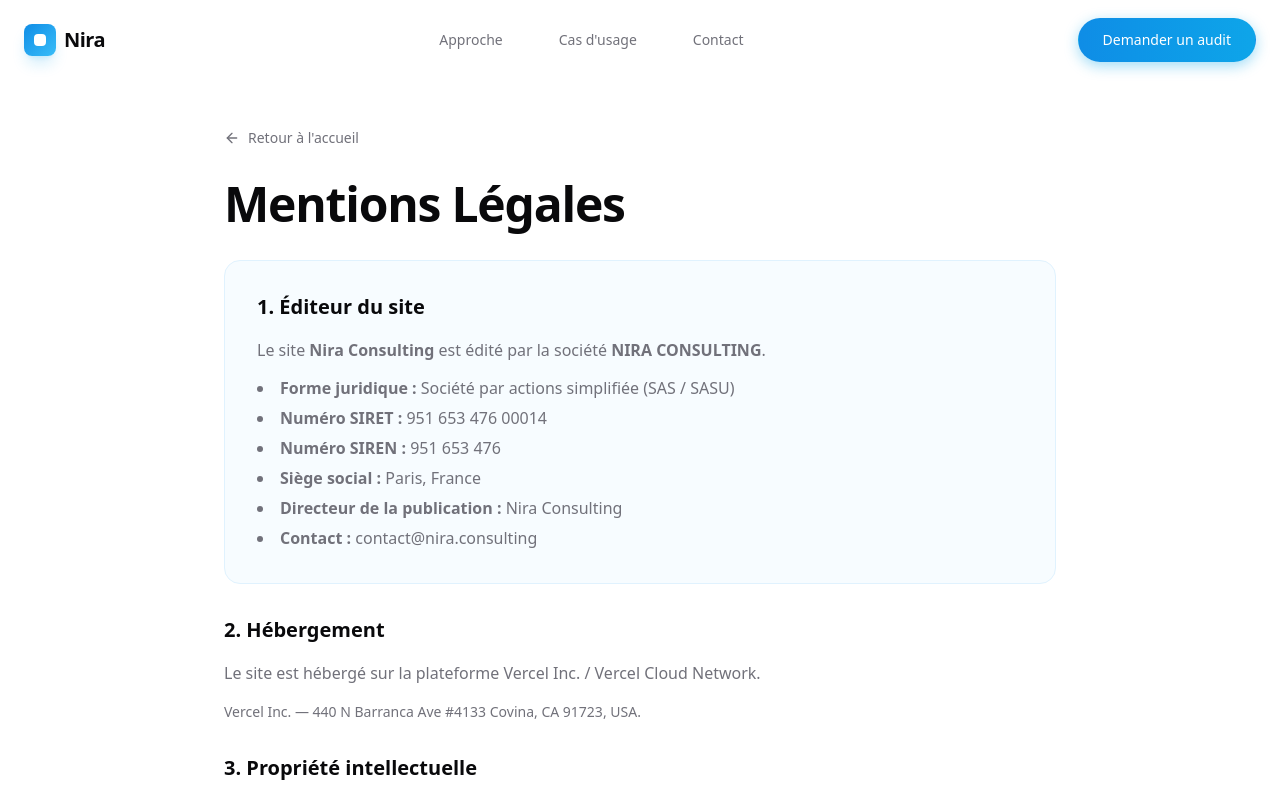
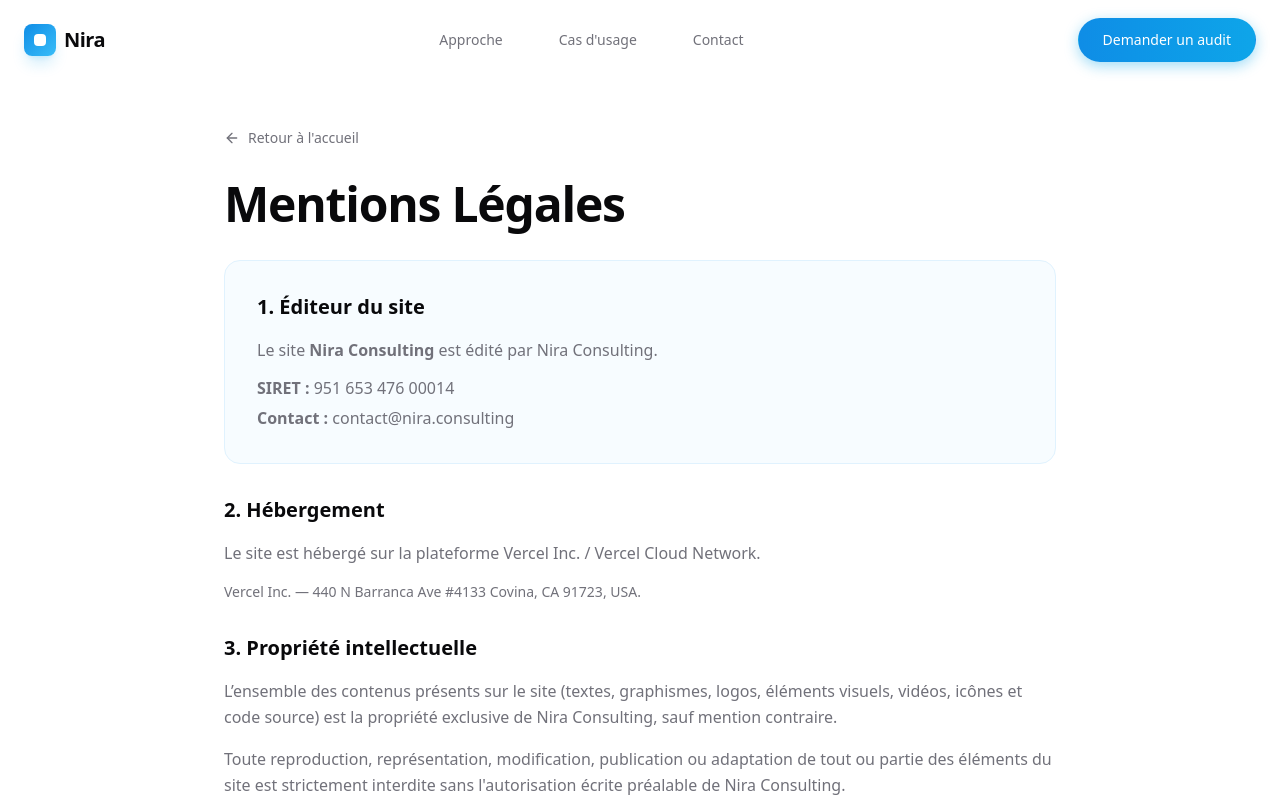
Before and after one commit to magentyagency-ops/Nira.consulting, a Next.js app: page /mentions-legales in a window 1280 px wide. Shown: the top 800 px of the page. Built offline with nearby package versions, Linux system fonts and the light colour scheme.

Commit message:
fix: simplify Mentions Légales to only show SIRET and contact info

```diff
--- a/src/app/mentions-legales/page.tsx
+++ b/src/app/mentions-legales/page.tsx
@@ -27,16 +27,14 @@
                     <section className="bg-nira-blue-50/50 p-6 md:p-8 rounded-2xl border border-nira-blue-100">
                         <h2 className="text-xl font-semibold text-nira-dark mb-4">1. Éditeur du site</h2>
                         <p>
-                            Le site <strong>Nira Consulting</strong> est édité par la société <strong>NIRA CONSULTING</strong>.
+                            Le site <strong>Nira Consulting</strong> est édité par Nira Consulting.
                         </p>
-                        <ul className="list-disc list-inside mt-3 space-y-1">
-                            <li><strong>Forme juridique :</strong> Société par actions simplifiée (SAS / SASU)</li>
-                            <li><strong>Numéro SIRET :</strong> 951 653 476 00014</li>
-                            <li><strong>Numéro SIREN :</strong> 951 653 476</li>
-                            <li><strong>Siège social :</strong> Paris, France</li>
-                            <li><strong>Directeur de la publication :</strong> Nira Consulting</li>
-                            <li><strong>Contact :</strong> contact@nira.consulting</li>
-                        </ul>
+                        <p className="mt-3">
+                            <strong>SIRET :</strong> 951 653 476 00014
+                        </p>
+                        <p className="mt-1">
+                            <strong>Contact :</strong> contact@nira.consulting
+                        </p>
                     </section>
 
                     <section className="space-y-4">
```
